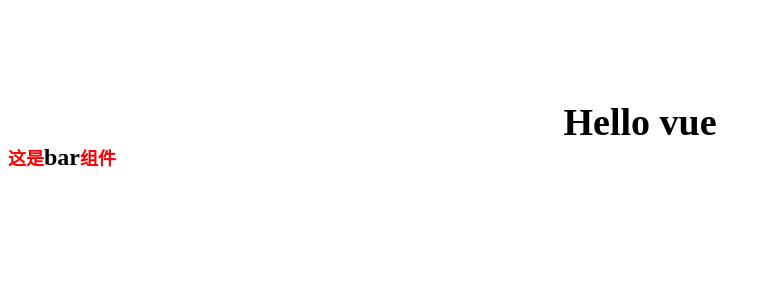
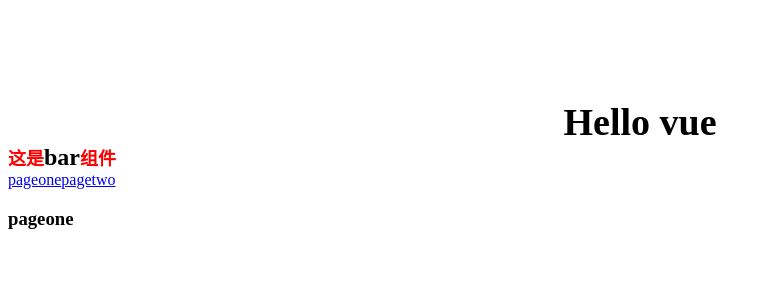
Before and after one commit to callmezhenzhen/webpack, a Vue app: page /#/pageone in a window 1280 px wide. Shown: the top 300 px of the page, without its empty margins (0-771 px from the left). Built offline with nearby package versions, Linux system fonts and the light colour scheme.

Commit message:
引入vue-router

```diff
--- a/package.json
+++ b/package.json
@@ -40,6 +40,7 @@
     "sugarss": "^2.0.0",
     "vue": "^2.6.10",
     "vue-loader": "^15.7.2",
+    "vue-router": "^3.1.3",
     "vue-template-compiler": "^2.6.10",
     "webpack-cli": "^3.3.10",
     "webpack-dev-server": "^3.9.0"
--- a/src/app.vue
+++ b/src/app.vue
@@ -2,6 +2,10 @@
     <div>
         <div class="title">{{msg}}</div>
         <bar></bar>
+        <router-link to="/pageone">pageone</router-link>
+        <router-link to="/pagetwo">pagetwo</router-link>
+        <!-- 路由匹配到的组件将渲染到这里 -->
+        <router-view></router-view>
     </div>
 </template>
 <script>
--- a/src/main.js
+++ b/src/main.js
@@ -1,10 +1,14 @@
 // 引入vue
 import Vue from 'vue';
 import App from '@/app';
+import VueRouter from 'vue-router';
+import { router } from '@/router/router'
 
+Vue.use(VueRouter);
 // 创建vue根实例
 new Vue({
     el: '#app',
+    router,
     template: '<App></App>',
     components: {App},
     data: {
--- /dev/null
+++ b/src/pages/pageone.vue
@@ -0,0 +1,14 @@
+<template>
+    <div>
+        <h3>{{msg}}</h3>
+    </div>
+</template>
+<script>
+export default {
+    data() {
+        return {
+            msg: 'pageone'
+        }
+    }
+}
+</script>
--- /dev/null
+++ b/src/pages/pagetwo.vue
@@ -0,0 +1,14 @@
+<template>
+    <div>
+        <h3>{{msg}}</h3>
+    </div>
+</template>
+<script>
+export default {
+    data() {
+        return {
+            msg: 'pagetwo'
+        }
+    }
+}
+</script>
--- /dev/null
+++ b/src/router/router.js
@@ -0,0 +1,19 @@
+import VueRouter from 'vue-router';
+
+const routes = [
+    {
+        name: 'pageone',
+        path: '/pageone',
+        component: (resolve) => require(['@/pages/pageone'], resolve)
+    },
+    {
+        name: 'pagetwo',
+        path: '/pagetwo',
+        component: (resolve) => require(['@/pages/pagetwo'], resolve)
+    }
+]
+const router = new VueRouter({ routes });
+
+module.exports = {
+    router
+}
```
Also changed, not shown: 1 other file (tests, documents, lock files or other folders).
